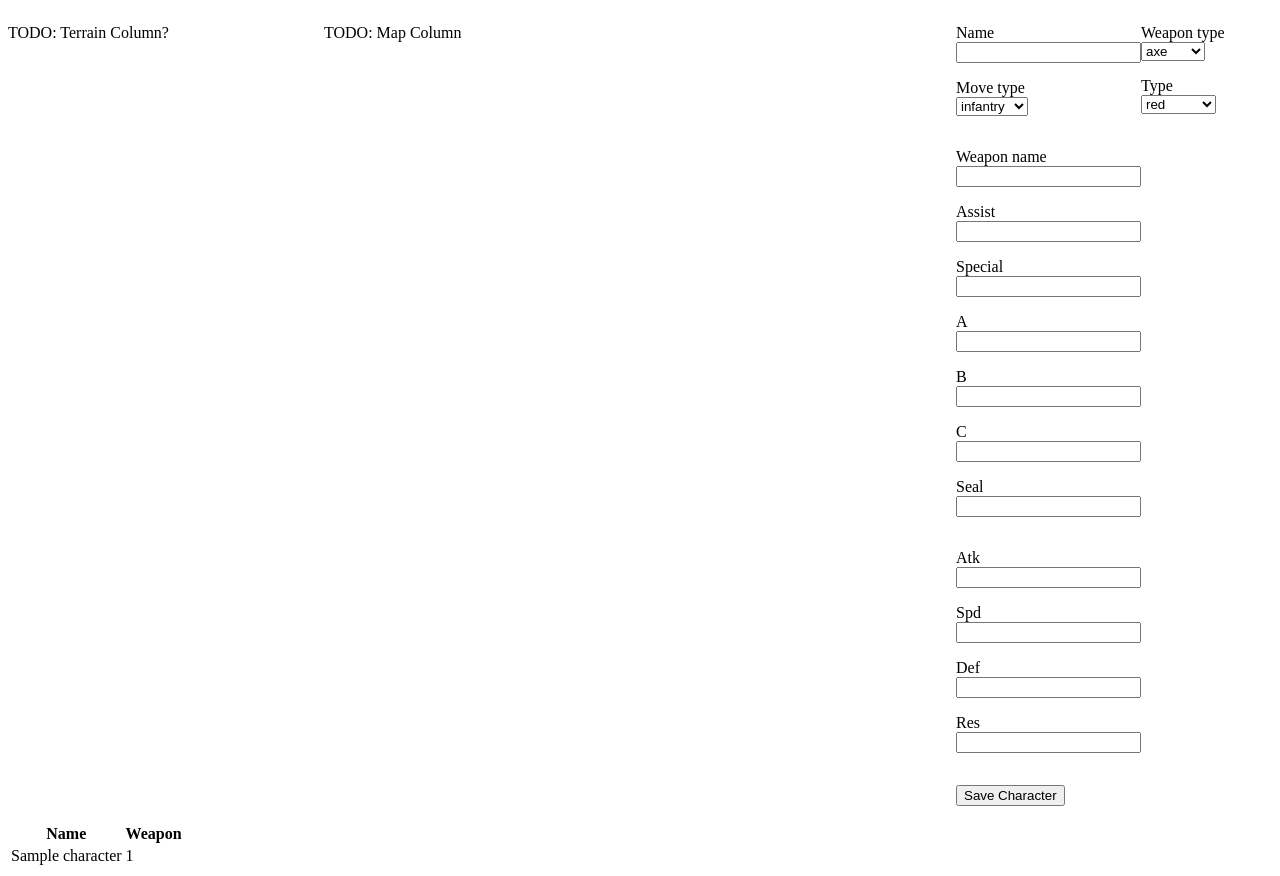
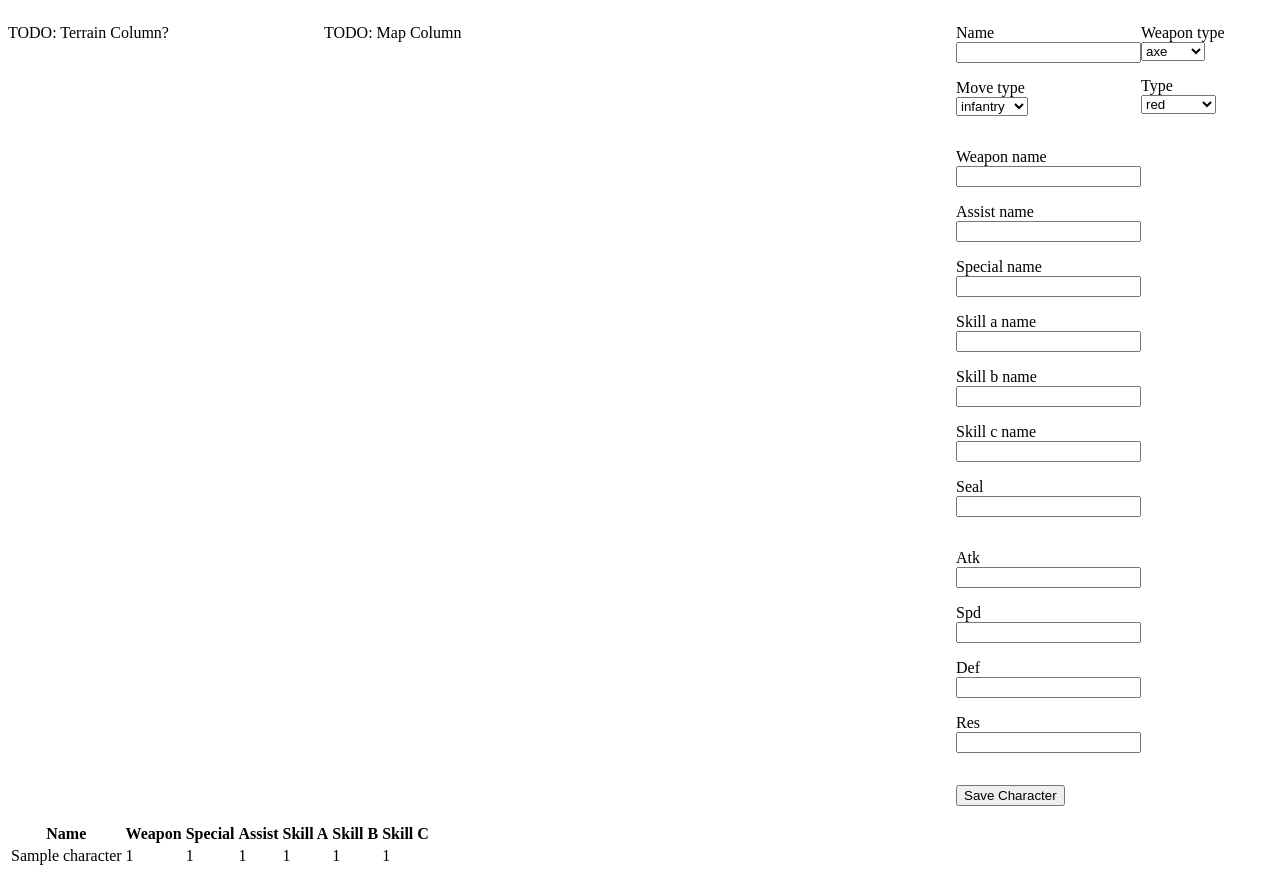
Before and after one commit to PeterCh0/FEHCombatSimulator, a Rails app: page / in a window 1280 px wide. Run offline with Rails 7, Linux system fonts and the light colour scheme; data comes from the database, SQL or seed files in the repository; tables that the repository leaves empty hold one stand-in row (values such as "Sample post"); style sheets or scripts are compiled from the project's sources; some libraries are stand-ins or nearby versions.

Commit message:
autocomplete for more skills, displaying id of each

```diff
--- a/app/controllers/characters_controller.rb
+++ b/app/controllers/characters_controller.rb
@@ -1,7 +1,6 @@
 class CharactersController < ApplicationController
   def create
     @character = Character.new(character_params)
-
     if @character.save
       redirect_to map_layers_index_url
     end
@@ -9,6 +8,6 @@ class CharactersController < ApplicationController
 
   private
     def character_params
-      params.require(:character).permit(:name, :weapon_type_id, :move_type_id, :type_id, :weapon_id, :assist_id, :special_id, :skill_a_id, :skill_b_id, :skill_c_id, :seal_id, :attack, :speed, :defense, :resistance)
+      params.require(:character).permit(:name, :weapon_type_id, :move_type_id, :type_id, :weapon_id, :assist_id, :special_id, :skill_a_id, :skill_b_id, :skill_c_id, :seal_id, :attack, :speed, :defense, :resistance, :weapon_name, :assist_name, :special_name, :skill_a_name, :skill_b_name, :skill_c_name)
     end
 end
--- a/app/models/character.rb
+++ b/app/models/character.rb
@@ -1,12 +1,22 @@
 class Character < ApplicationRecord
-  has_one :weapon
-
   validates :name, presence: true
-  def weapon_name
-    weapon.try(:name)
-  end
 
   def weapon_name=(name)
-    self.weapon = Weapon.find_by_name(name) if name.present?
+    self.weapon_id = Weapon.find_by_name(name).id
+  end
+  def assist_name=(name)
+    self.assist_id = Assist.find_by_name(name).id
+  end
+  def special_name=(name)
+    self.special_id = Special.find_by_name(name).id
+  end
+  def skill_a_name=(name)
+    self.skill_a_id = SkillA.find_by_name(name).id
+  end
+  def skill_b_name=(name)
+    self.skill_b_id = SkillB.find_by_name(name).id
+  end
+  def skill_c_name=(name)
+    self.skill_c_id = SkillC.find_by_name(name).id
   end
 end
--- /dev/null
+++ b/app/models/special.rb
@@ -0,0 +1,2 @@
+class Special < ApplicationRecord
+end
--- a/app/views/map_layers/index.html.erb
+++ b/app/views/map_layers/index.html.erb
@@ -33,32 +33,27 @@
         <div id = "characterSkills">
           <p>
             <%= form.label :weapon_name %><br>
-            <%= form.text_field :weapon_name, class: :character_weapon_name, data: {src: Weapon.order(:name).map(&:name)} %>
+            <%= form.text_field :weapon_name, class: :weapon_name, data: {src: Weapon.order(:name).map(&:name)} %>
           </p>
-
           <p>
-            <%= form.label :Assist %><br>
-            <%= form.text_field :assist_id %>
+            <%= form.label :assist_name %><br>
+            <%= form.text_field :assist_name, class: :assist_name, data: {src: Assist.order(:name).map(&:name)} %>
           </p>
-
           <p>
-            <%= form.label :Special %><br>
-            <%= form.text_field :special_id %>
+            <%= form.label :special_name %><br>
+            <%= form.text_field :special_name, class: :special_name, data: {src: Special.order(:name).map(&:name)} %>
           </p>
-
           <p>
-            <%= form.label :A %><br>
-            <%= form.text_field :skill_a_id %>
+            <%= form.label :skill_a_name %><br>
+            <%= form.text_field :skill_a_name, class: :skill_a_name, data: {src: SkillA.order(:name).map(&:name)} %>
           </p>
-
           <p>
-            <%= form.label :B %><br>
-            <%= form.text_field :skill_b_id %>
+            <%= form.label :skill_b_name %><br>
+            <%= form.text_field :skill_b_name, class: :skill_b_name, data: {src: SkillB.order(:name).map(&:name)} %>
           </p>
-
           <p>
-            <%= form.label :C %><br>
-            <%= form.text_field :skill_c_id %>
+            <%= form.label :skill_c_name %><br>
+            <%= form.text_field :skill_c_name, class: :skill_c_name, data: {src: SkillC.order(:name).map(&:name)} %>
           </p>
 
           <p>
@@ -100,12 +95,24 @@
   <tr>
     <th>Name</th>
     <th>Weapon</th>
+    <th>Special</th>
+    <th>Assist</th>
+    <th>Skill A</th>
+    <th>Skill B</th>
+    <th>Skill C</th>
+
   </tr>
 
   <% @characters.each do |character| %>
     <tr>
       <td><%= character.name %></td>
-      <td><%= character.type_id %></td>
+      <td><%= character.weapon_id %></td>
+      <td><%= character.special_id %></td>
+      <td><%= character.assist_id %></td>
+      <td><%= character.skill_a_id %></td>
+      <td><%= character.skill_b_id %></td>
+      <td><%= character.skill_c_id %></td>
+
     </tr>
   <% end %>
 </table>
```
Also changed, not shown: app/assets/javascripts/map_layers.coffee (+18 -2 lines), db/migrate/20180215001504_create_specials.rb (added, +10 -0 lines), db/seeds.rb (+25 -0 lines), test/fixtures/specials.yml (added, +9 -0 lines), test/models/special_test.rb (added, +7 -0 lines), Gemfile, Gemfile.lock, db/schema.rb.
